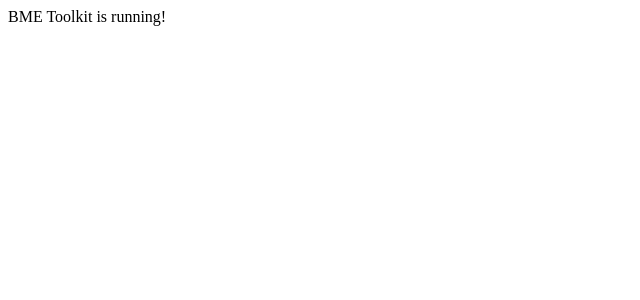
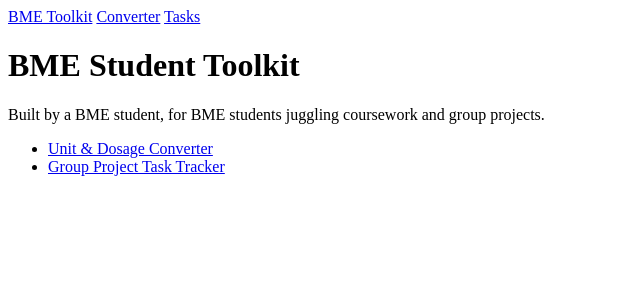
Before and after one commit to emmanuelchukwubuikem29-hash/BME-Student-Toolkit, a Flask app: page / in a window 1280 px wide. Shown: the top 300 px of the page, without its empty margins (0-640 px from the left). Run offline with Flask 3, Linux system fonts and the light colour scheme.

Commit message:
Add base template and home page

```diff
--- a/app.py
+++ b/app.py
@@ -1,10 +1,10 @@
-from flask import Flask
+from flask import Flask, render_template
 
 app = Flask(__name__)
 
 @app.route("/")
 def home():
-    return "BME Toolkit is running!"
+    return render_template("home.html")
 
 if __name__ == "__main__":
     app.run(debug=True)
--- a/templates/base.html
+++ b/templates/base.html
@@ -1,14 +1,20 @@
 <!DOCTYPE html>
-<html>
+<html lang="en">
+<head>
+    <meta charset="UTF-8">
+    <meta name="viewport" content="width=device-width, initial-scale=1.0">
+    <title>{% block title %}BME Toolkit{% endblock %}</title>
+    <link rel="stylesheet" href="{{ url_for('static', filename='style.css') }}">
+</head>
+<body>
+    <nav>
+        <a href="{{ url_for('home') }}">BME Toolkit</a>
+        <a href="{{ url_for('convert') }}">Converter</a>
+        <a href="{{ url_for('tasks') }}">Tasks</a>
+    </nav>
 
-<head>
-  <meta charset="UTF-8">
-  <meta name="viewport" content="width=device-width, initial-scale=1">
-  <title></title>
-</head>
-
-<body>
-
+    <main>
+        {% block content %}{% endblock %}
+    </main>
 </body>
-
 </html>
--- a/templates/home.html
+++ b/templates/home.html
@@ -1,14 +1,12 @@
-<!DOCTYPE html>
-<html>
+{% extends "base.html" %}
 
-<head>
-  <meta charset="UTF-8">
-  <meta name="viewport" content="width=device-width, initial-scale=1">
-  <title></title>
-</head>
+{% block title %}BME Toolkit - Home{% endblock %}
 
-<body>
-
-</body>
-
-</html>
+{% block content %}
+    <h1>BME Student Toolkit</h1>
+    <p>Built by a BME student, for BME students juggling coursework and group projects.</p>
+    <ul>
+        <li><a href="{{ url_for('convert') }}">Unit &amp; Dosage Converter</a></li>
+        <li><a href="{{ url_for('tasks') }}">Group Project Task Tracker</a></li>
+    </ul>
+{% endblock %}
```
